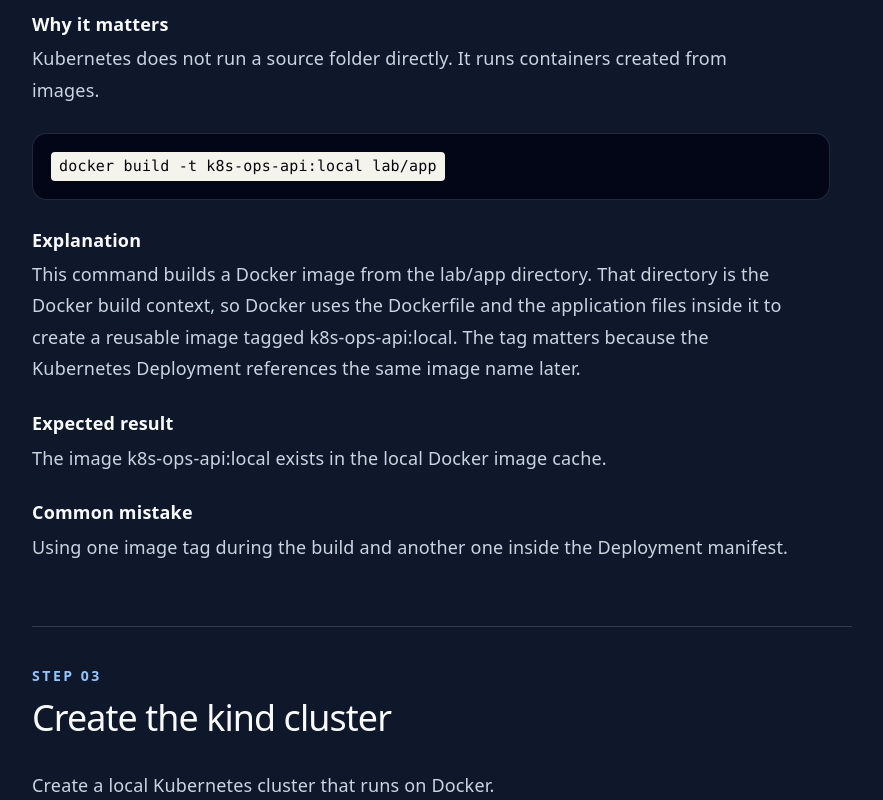
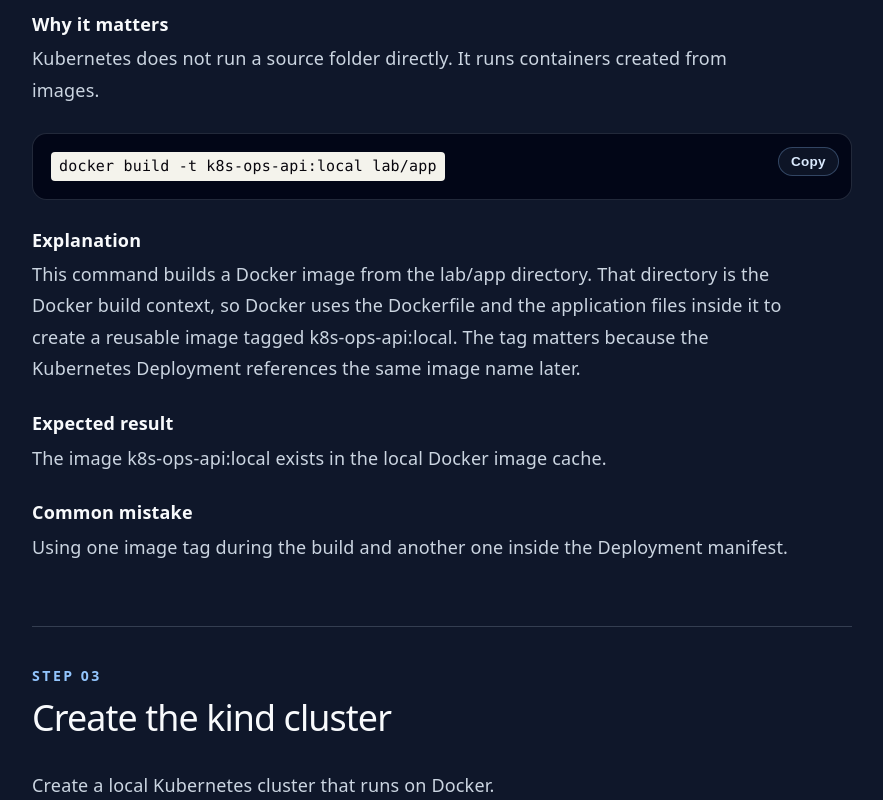
Before and after one commit to Badis-M/k8s-visual-ops-lab, a React (Vite) app: page /lab in a window 1280 px wide. Shown: the part 2300-3100 px from the top of the page, without its empty margins (378-1261 px from the left). Built offline with nearby package versions, Linux system fonts and the light colour scheme.

Commit message:
feat: add copy button for single line commands

```diff
--- a/src/App.css
+++ b/src/App.css
@@ -239,6 +239,40 @@ pre {
   color: #e5e7eb;
 }
 
+.command-block {
+  position: relative;
+}
+
+.command-block pre {
+  padding-right: 5.5rem;
+}
+
+.copy-command-button {
+  position: absolute;
+  top: 0.75rem;
+  right: 0.75rem;
+  z-index: 1;
+  border: 1px solid rgba(147, 197, 253, 0.28);
+  border-radius: 999px;
+  background: rgba(15, 23, 42, 0.88);
+  color: #dbeafe;
+  cursor: pointer;
+  font-size: 0.75rem;
+  font-weight: 800;
+  letter-spacing: 0.02em;
+  padding: 0.35rem 0.65rem;
+  transition:
+    background 160ms ease,
+    border-color 160ms ease,
+    color 160ms ease;
+}
+
+.copy-command-button:hover {
+  border-color: rgba(147, 197, 253, 0.48);
+  background: rgba(30, 41, 59, 0.95);
+  color: #ffffff;
+}
+
 .lab-guide {
   display: grid;
   grid-template-columns: 17rem minmax(0, 1fr);
--- a/src/pages/LabPage.tsx
+++ b/src/pages/LabPage.tsx
@@ -1,3 +1,5 @@
+import { useState } from "react";
+
 const steps = [
   {
     number: "01",
@@ -161,6 +163,28 @@ kubectl describe service k8s-ops-api-service -n k8s-ops`,
   },
 ];
 
+function CommandBlock({ command }: { command: string }) {
+  const [hasCopied, setHasCopied] = useState(false);
+  const isSingleLineCommand = !command.includes("\n");
+
+  async function copyCommand() {
+    await navigator.clipboard.writeText(command);
+    setHasCopied(true);
+    window.setTimeout(() => setHasCopied(false), 1400);
+  }
+
+  return (
+    <div className="command-block">
+      {isSingleLineCommand && (
+        <button className="copy-command-button" type="button" onClick={copyCommand}>
+          {hasCopied ? "Copied" : "Copy"}
+        </button>
+      )}
+      <pre><code>{command}</code></pre>
+    </div>
+  );
+}
+
 export function LabPage() {
   return (
     <section className="page-section">
@@ -212,7 +236,7 @@ export function LabPage() {
                 <p>{step.why}</p>
               </div>
 
-              <pre><code>{step.command}</code></pre>
+              <CommandBlock command={step.command} />
 
               <div className="lab-step-section">
                 <h3>Explanation</h3>
@@ -232,7 +256,7 @@ export function LabPage() {
               {step.fix && (
                 <div className="lab-step-section">
                   <h3>{step.fix.title}</h3>
-                  <pre><code>{step.fix.command}</code></pre>
+                  <CommandBlock command={step.fix.command} />
                   <p>{step.fix.explanation}</p>
                 </div>
               )}
```
